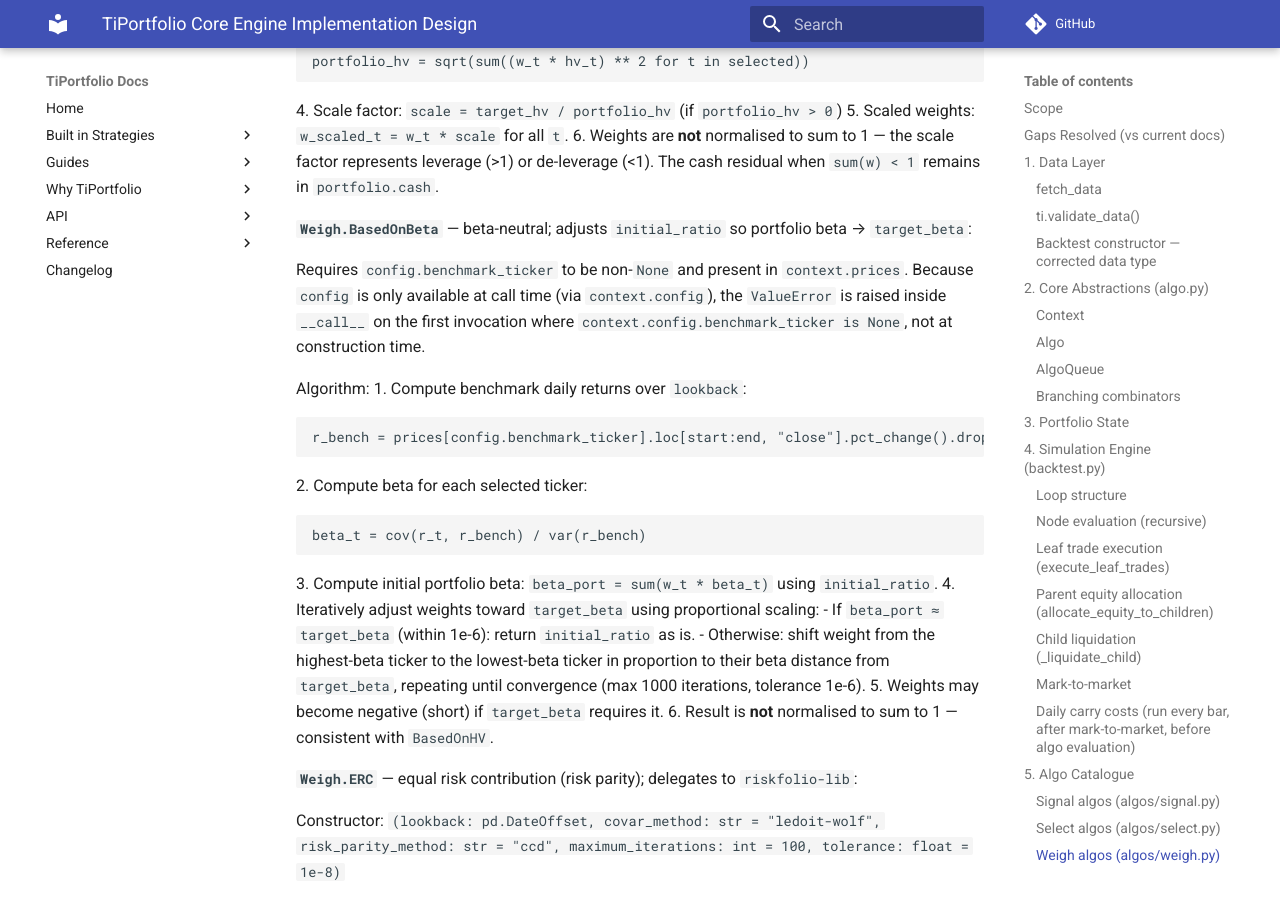
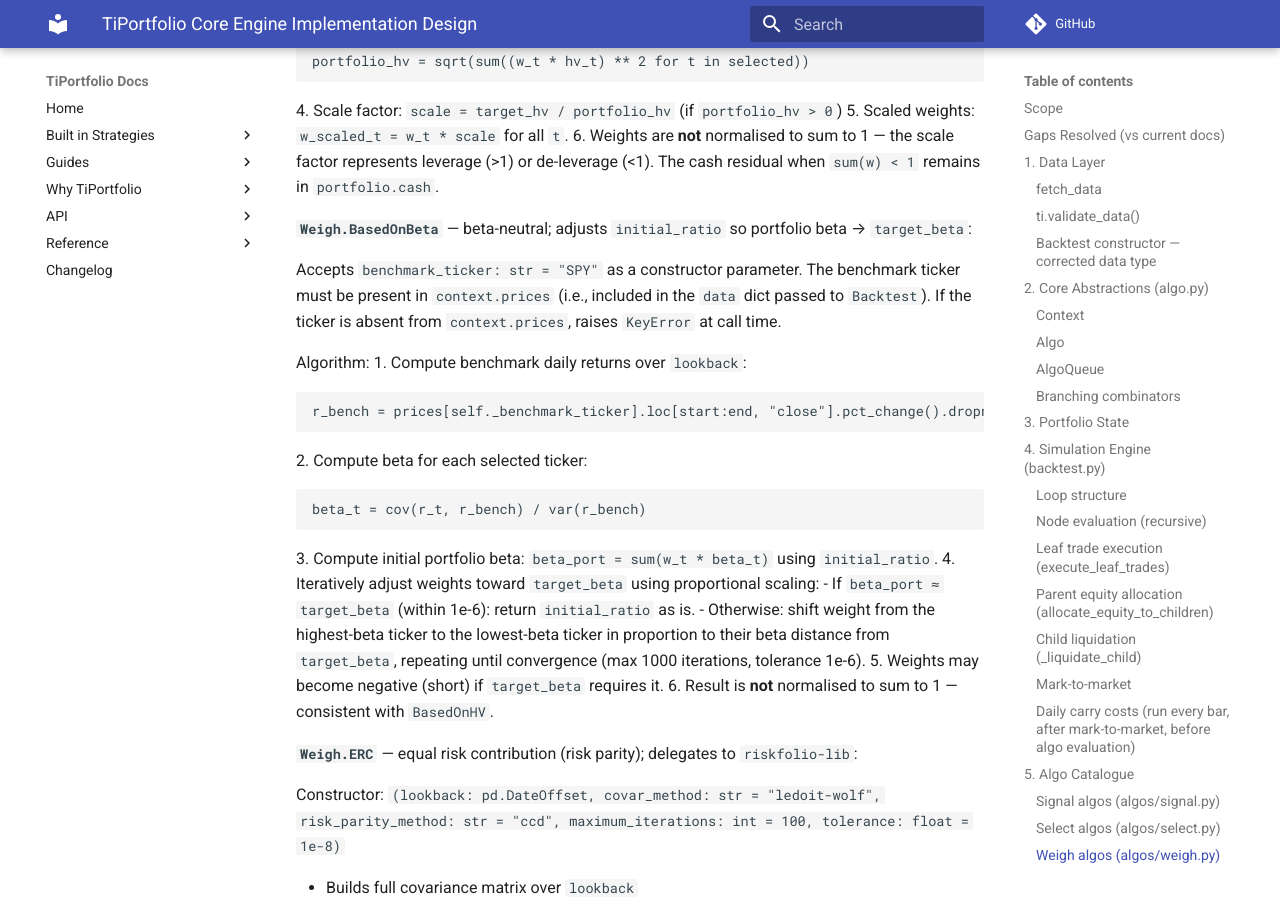
Before and after one commit to TradeInsight-Info/TiPortfolio, an MkDocs documentation site: the page built from docs/superpowers/specs/2026-03-28-core-engine-implementation-design.md, in a window 1280 px wide and 900 px high, scrolled down 12328 px. Built offline with MkDocs 1.6.1 and Material for MkDocs 9.7.7, drawn with Linux system fonts in a browser that asks for light colours; comment, search, counter and statistics services are not loaded; the version menu is left out; some of the changed text lies outside the part shown.

Commit message:
docs: remove benchmark_ticker from TiConfig; move to Weigh.BasedOnBeta
benchmark_ticker doesn't belong in global config — a benchmark is just a
buy-and-hold position, not a simulation parameter. Move it to Weigh.BasedOnBeta
as a constructor argument (default "SPY"), where it's actually needed for beta
computation. Users include the benchmark ticker in their data fetch so the
engine can look it up in context.prices.

````diff
--- a/docs/superpowers/specs/2026-03-28-core-engine-implementation-design.md
+++ b/docs/superpowers/specs/2026-03-28-core-engine-implementation-design.md
@@ -21,7 +21,7 @@
 | 2 | `Select.Filter` documented in `extra-data.md` but missing from `api/index.md` Select table | Add to `api/index.md` and implement in `algos/select.py`. Must be added to docs **before** implementation. |
 | 3 | `ti.validate_data()` in `extra-data.md` but not in API reference | Add to public API and add usage example to `extra-data.md`. |
 | 4 | Short selling: `Weigh.Equally(short=True)` used but engine mechanics unspecified | Negative weights in `context.weights`; daily borrow costs; negative `positions` qty. |
-| 5 | `benchmark_ticker` mentioned in ideas/debug but missing from `TiConfig` | Add `benchmark_ticker: str \| None = "SPY"` to `TiConfig`. |
+| 5 | `Weigh.BasedOnBeta` needs a benchmark ticker to compute beta | Add `benchmark_ticker: str = "SPY"` as a constructor parameter on `Weigh.BasedOnBeta` — not on `TiConfig`. |
 | 6 | `result.trades.sample(10)` described as top/bottom trades but pandas `.sample()` is random | Custom `Trades` wrapper with `.sample(n)` returning top/bottom n by equity return. Add to `api/index.md`. |
 | 7 | `context.prices` described as "sliced to current date" — ambiguous for lookback algos | Full history dict passed; each algo slices to its own lookback window. |
 | 8 | `Signal.Quarterly` shown as expanding to `Or(...)` — unclear if factory or class | `Algo` subclass composing `Or` in `__init__`, exposes clean `__call__`. |
@@ -555,12 +555,12 @@
 
 **`Weigh.BasedOnBeta`** — beta-neutral; adjusts `initial_ratio` so portfolio beta → `target_beta`:
 
-Requires `config.benchmark_ticker` to be non-`None` and present in `context.prices`. Because `config` is only available at call time (via `context.config`), the `ValueError` is raised inside `__call__` on the first invocation where `context.config.benchmark_ticker is None`, not at construction time.
+Accepts `benchmark_ticker: str = "SPY"` as a constructor parameter. The benchmark ticker must be present in `context.prices` (i.e., included in the `data` dict passed to `Backtest`). If the ticker is absent from `context.prices`, raises `KeyError` at call time.
 
 Algorithm:
 1. Compute benchmark daily returns over `lookback`:
    ```
-   r_bench = prices[config.benchmark_ticker].loc[start:end, "close"].pct_change().dropna()
+   r_bench = prices[self._benchmark_ticker].loc[start:end, "close"].pct_change().dropna()
    ```
 2. Compute beta for each selected ticker:
    ```
@@ -736,7 +736,7 @@
 _render_matplotlib(data)    ← interactive=False  (Matplotlib, in deps)
 ```
 
-Benchmark overlay: when `config.benchmark_ticker` is set and present in `context.prices`, the engine builds a buy-and-hold equity curve for that ticker and overlays it on `plot()`. Interactive click-to-inspect-trade-record is **out of scope** for v1 (Plotly callback support without Dash is non-trivial; deferred to future enhancement).
+Interactive click-to-inspect-trade-record is **out of scope** for v1 (Plotly callback support without Dash is non-trivial; deferred to future enhancement).
 
 ---
 
@@ -751,7 +751,6 @@
     stock_borrow_rate: float = 0.07      # short-selling borrow fee
     initial_capital: float = 10_000
     bars_per_year: int = 252
-    benchmark_ticker: str | None = "SPY" # buy-and-hold overlay in plot(); required by Weigh.BasedOnBeta
 ```
 
 ---
````
Also changed, not shown: docs/api/index.md (+1 -2 lines), docs/guides/allocation-strategies.md (+3 -2 lines), docs/guides/key-data-types.md (+0 -1 lines).
